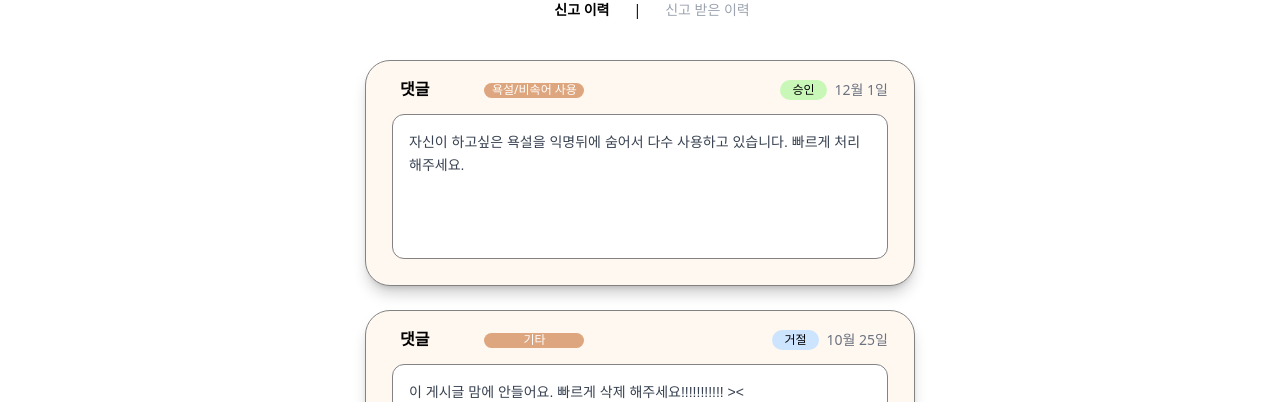
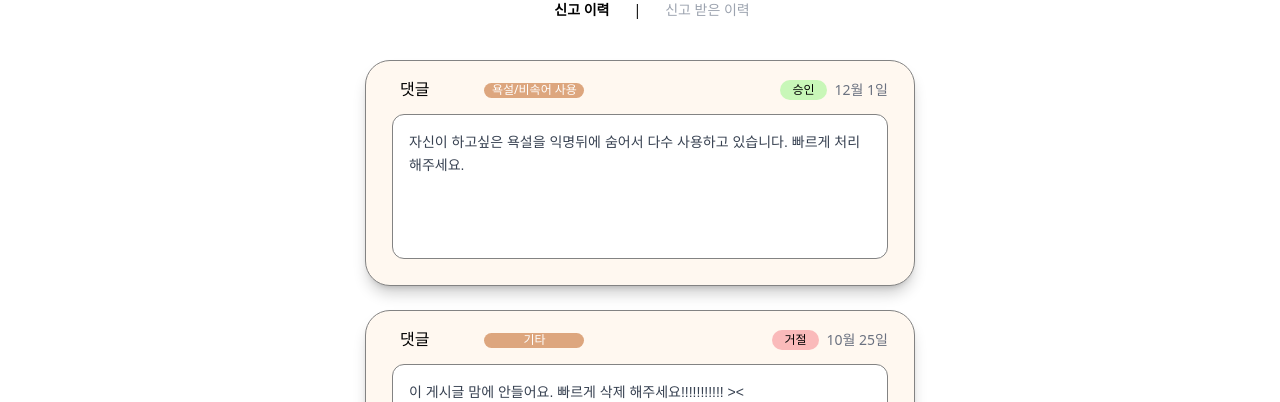
Before and after one commit to gubumgubum/WHIS-front, a React (Create React App) app: page /sent in a window 1280 px wide. Shown: the part 118-520 px from the top of the page. Built offline with nearby package versions, Linux system fonts and the light colour scheme; no server answers; the HTML template or start-up script is replaced by a standard one.

Commit message:
feat: 신고 이력 페이지

```diff
--- a/src/pages/reporthistory/index.jsx
+++ b/src/pages/reporthistory/index.jsx
@@ -59,7 +59,7 @@ function SentPage() {
             >
               <div className="flex items-center justify-between mb-3">
                 <div className="flex items-center">
-                  <span className="ml-2 font-bold font-pretendard">댓글</span>
+                  <span className="ml-2 font-medium font-pretendard">댓글</span>
 
                   <span
                     className="
@@ -79,8 +79,12 @@ function SentPage() {
 
                 <div className="flex items-center gap-2 text-sm">
                   <span
-                    className={`px-3 py-[2px] rounded-full text-xs ${
-                      item.status === '승인' ? 'bg-[#C8F7B8]' : 'bg-[#CDE4FF]'
+                    className={`px-3 py-[2px] rounded-full text-xs text-black ${
+                      item.status === '승인'
+                        ? 'bg-[#C8F7B8]'
+                        : item.status === '거절'
+                          ? 'bg-[#FABABA]'
+                          : 'bg-[#CDE4FF]'
                     }`}
                   >
                     {item.status}
```
